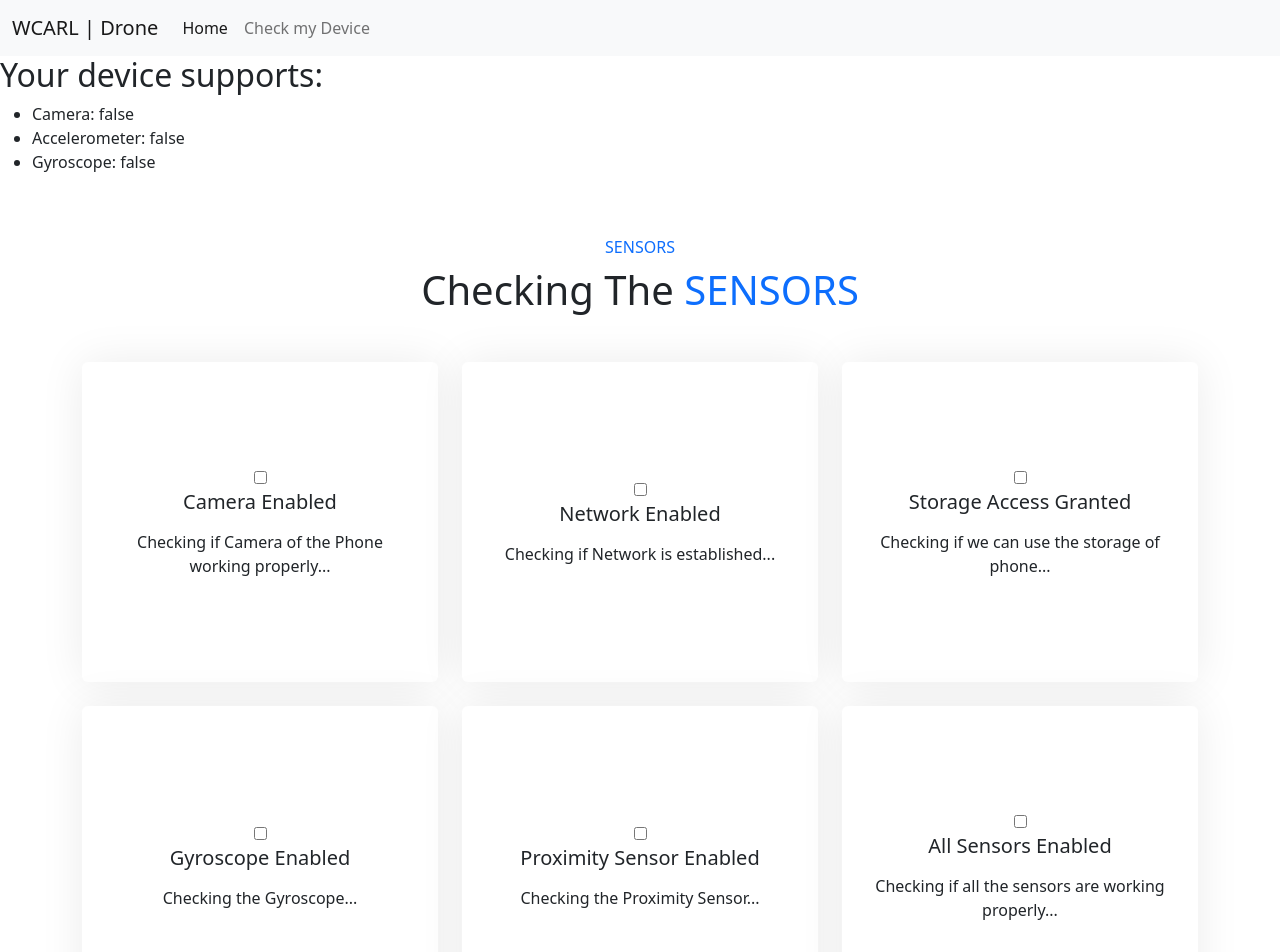
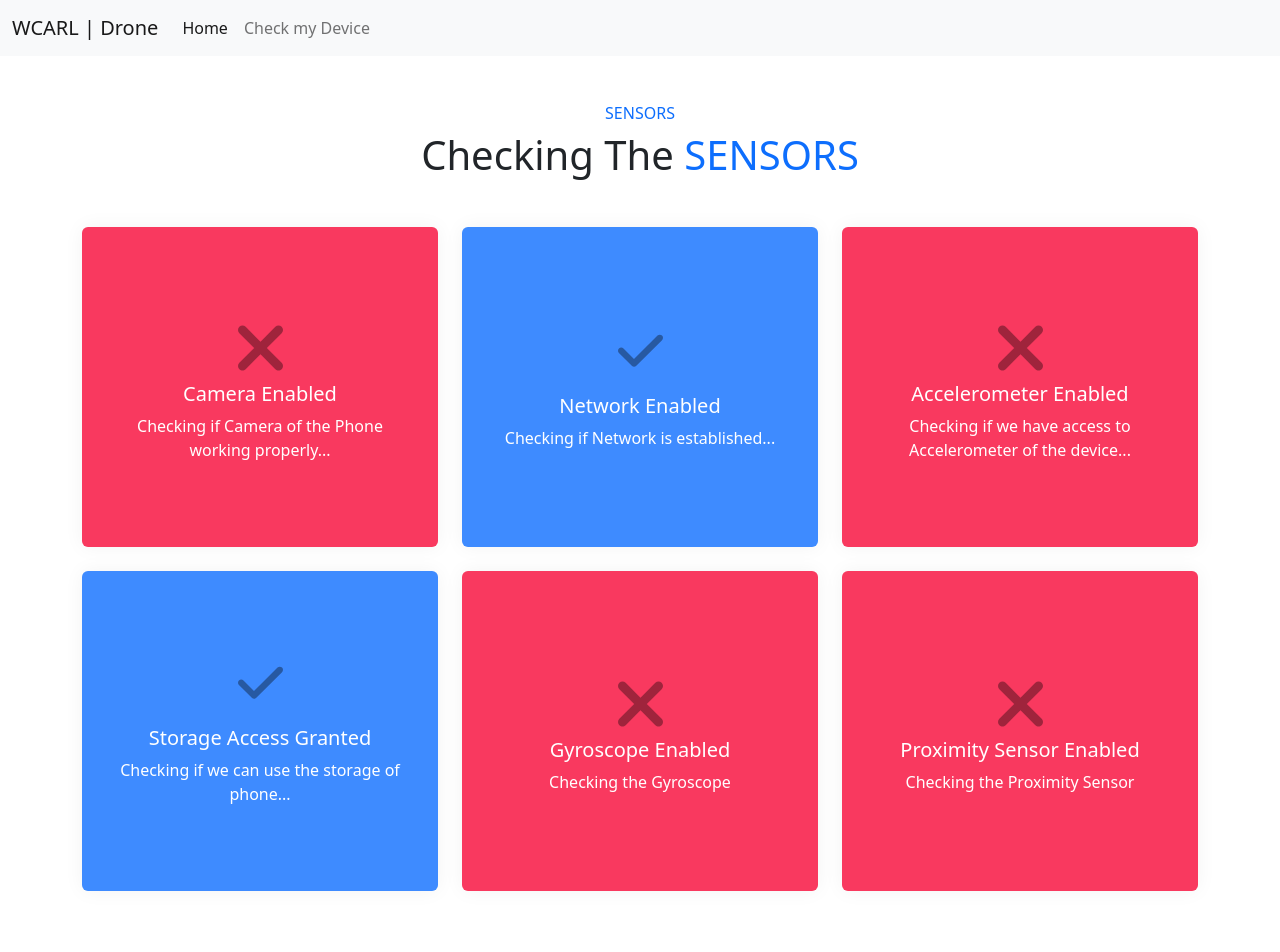
Before and after one commit to TsarPrince/WCARL-Drone, a Next.js app: page /checkMyDevice in a window 1280 px wide. Shown: the top 952 px of the page. Built offline with nearby package versions, Linux system fonts and the light colour scheme.

Commit message:
design changed

```diff
--- a/pages/checkMyDevice.js
+++ b/pages/checkMyDevice.js
@@ -36,20 +36,43 @@ export default function CheckDevice() {
       });
     }
   }, []);
+
+  const sensors = [
+    {
+      heading: "Camera Enabled",
+      description: "Checking if Camera of the Phone working properly...",
+      enabled: cameraStat
+    },
+    {
+      heading: "Network Enabled",
+      description: "Checking if Network is established...",
+      enabled: true
+    },
+    {
+      heading: "Accelerometer Enabled",
+      description: "Checking if we have access to Accelerometer of the device...",
+      enabled: accelerometerStat
+    },
+    {
+      heading: "Storage Access Granted",
+      description: "Checking if we can use the storage of phone...",
+      enabled: true
+    },
+    {
+      heading: "Gyroscope Enabled",
+      description: "Checking the Gyroscope",
+      enabled: gyroscopeStat
+    },
+    {
+      heading: "Proximity Sensor Enabled",
+      description: "Checking the Proximity Sensor",
+      enabled: false
+    },
+
+  ]
   return (
-    <>
-      <h2>Your device supports: </h2>
-      <ul>
-        <li>Camera: {cameraStat ? "true" : "false"}</li>
-        <li>
-          Accelerometer: {accelerometerStat ? accelerometerStat : "false"}
-        </li>
-        <li>Gyroscope: {gyroscopeStat ? gyroscopeStat : "false"}</li>
-      </ul>
 
       <div className="container-xxl bg-white p-0">
-
-
 
         <div className="container-xxl py-5">
             <div className="container">
@@ -58,90 +81,28 @@ export default function CheckDevice() {
                     <h1 className="mb-5">Checking The <span className="text-primary text-uppercase">Sensors</span></h1>
                 </div>
                 <div className="row g-4">
-                    <div className="col-lg-4 col-md-6 wow fadeInUp" data-wow-delay="0.1s">
-                        <div className="service-item rounded" href="">
+                  {
+                    sensors.map(sensor => (
+                    <div key={sensor.heading} className="col-lg-4 col-md-6 wow fadeInUp" data-wow-delay="0.1s">
+                        <div className={`service-item text-white rounded ${sensor.enabled ? 'service-item-enabled' : 'service-item-disabled'}`}>
                             <div>
-                                <div >
-
-                                    <input type="checkbox"/>
+                                <div className="service-item-svg">
+                                    {
+                                      (sensor.enabled
+                                      ? <svg xmlns="http://www.w3.org/2000/svg" fill="currentColor" viewBox="0 0 448 512"><path d="M438.6 105.4C451.1 117.9 451.1 138.1 438.6 150.6L182.6 406.6C170.1 419.1 149.9 419.1 137.4 406.6L9.372 278.6C-3.124 266.1-3.124 245.9 9.372 233.4C21.87 220.9 42.13 220.9 54.63 233.4L159.1 338.7L393.4 105.4C405.9 92.88 426.1 92.88 438.6 105.4H438.6z"/></svg>
+                                      : <svg xmlns="http://www.w3.org/2000/svg" fill="currentColor" viewBox="0 0 320 512"><path d="M310.6 361.4c12.5 12.5 12.5 32.75 0 45.25C304.4 412.9 296.2 416 288 416s-16.38-3.125-22.62-9.375L160 301.3L54.63 406.6C48.38 412.9 40.19 416 32 416S15.63 412.9 9.375 406.6c-12.5-12.5-12.5-32.75 0-45.25l105.4-105.4L9.375 150.6c-12.5-12.5-12.5-32.75 0-45.25s32.75-12.5 45.25 0L160 210.8l105.4-105.4c12.5-12.5 32.75-12.5 45.25 0s12.5 32.75 0 45.25l-105.4 105.4L310.6 361.4z"/></svg>)
+                                    }
                                 </div>
                             </div>
-                            <h5 className="mb-3">Camera Enabled</h5>
-                            <p className="text-body mb-0">Checking if Camera of the Phone working properly...</p>
+                            <h5 className="mt-4">{sensor.heading}</h5>
+                            <p className="mb-0">{sensor.description}</p>
                         </div>
                     </div>
-                    <div className="col-lg-4 col-md-6 wow fadeInUp" data-wow-delay="0.2s">
-                        <div className="service-item rounded" href="">
-                            <div>
-                                <div >
-
-                                    <input type="checkbox"/>
-                                </div>
-                            </div>
-                            <h5 className="mb-3">Network Enabled</h5>
-                            <p className="text-body mb-0">Checking if Network is established...</p>
-                        </div>
-                    </div>
-                    <div className="col-lg-4 col-md-6 wow fadeInUp" data-wow-delay="0.3s">
-                        <div className="service-item rounded" href="">
-                            <div >
-                                <div >
-                                    <input type="checkbox"/>
-
-                                </div>
-                            </div>
-                            <h5 className="mb-3">Storage Access Granted</h5>
-                            <p className="text-body mb-0">Checking if we can use the storage of phone...</p>
-                        </div>
-                    </div>
-                    <div className="col-lg-4 col-md-6 wow fadeInUp" data-wow-delay="0.4s">
-                        <div className="service-item rounded" href="">
-                            <div >
-                                <div >
-                                    <input type="checkbox"/>
-
-                                </div>
-                            </div>
-                            <h5 className="mb-3">Gyroscope Enabled</h5>
-                            <p className="text-body mb-0">Checking the Gyroscope...</p>
-                        </div>
-                    </div>
-                    <div className="col-lg-4 col-md-6 wow fadeInUp" data-wow-delay="0.5s">
-                        <div className="service-item rounded" href="">
-                            <div >
-                                <div >
-                                    <input type="checkbox"/>
-
-                                </div>
-                            </div>
-                            <h5 className="mb-3">Proximity Sensor Enabled</h5>
-                            <p className="text-body mb-0">Checking the Proximity Sensor...</p>
-                        </div>
-                    </div>
-                    <div className="col-lg-4 col-md-6 wow fadeInUp" data-wow-delay="0.6s">
-                        <div className="service-item rounded" href="">
-                            <div >
-                                <div >
-                                    <input type="checkbox"/>
-
-                                </div>
-                            </div>
-                            <h5 className="mb-3">All Sensors Enabled</h5>
-                            <p className="text-body mb-0">Checking if all the sensors are working properly...</p>
-                        </div>
-                    </div>
+                    ))
+                  }
                 </div>
             </div>
         </div>
-
-
-
-
-
-
-
-        <div href="#" className="btn btn-lg btn-primary btn-lg-square back-to-top"><i className="bi bi-arrow-up"></i></div>
     </div>
-    </>
   );
 }
--- a/styles/checkMyDevice.css
+++ b/styles/checkMyDevice.css
@@ -1,9 +1,3 @@
-:root {
-    --primary: #FEA116;
-    --light: #F1F8FF;
-    --dark: #0F172B;
-}
-
 .fw-medium {
     font-weight: 500 !important;
 }
@@ -20,12 +14,28 @@
     justify-content: center;
     text-align: center;
     background: #FFFFFF;
-    box-shadow: 0 0 45px rgba(0, 0, 0, .08);
+    box-shadow: 0 0 20px rgba(0, 0, 0, .05);
     transition: .5s;
 }
 
-.service-item:hover {
-    background: var(--primary);
+.service-item-enabled {
+    background: #3e8bff;
+}
+.service-item-disabled {
+    background: #f9395f;
+}
+
+@media screen and (max-width: 768px) {
+    .service-item {
+        height: auto;
+    }
+}
+
+.service-item-svg {
+    width: 45px;
+    height: 45px;
+    display: inline-block;
+    color: #0000005d;
 }
 
 .service-item .service-icon {
@@ -34,15 +44,3 @@
     height: 65px;
     transition: .5s;
 }
-
-.service-item i,
-.service-item h5,
-.service-item p {
-    transition: .5s;
-}
-
-.service-item:hover i,
-.service-item:hover h5,
-.service-item:hover p {
-    color: #FFFFFF !important;
-}
```
